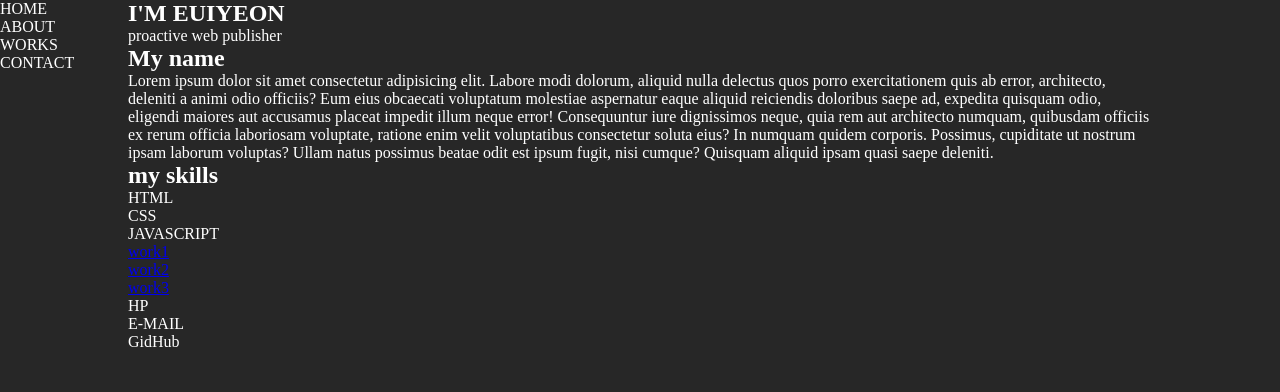
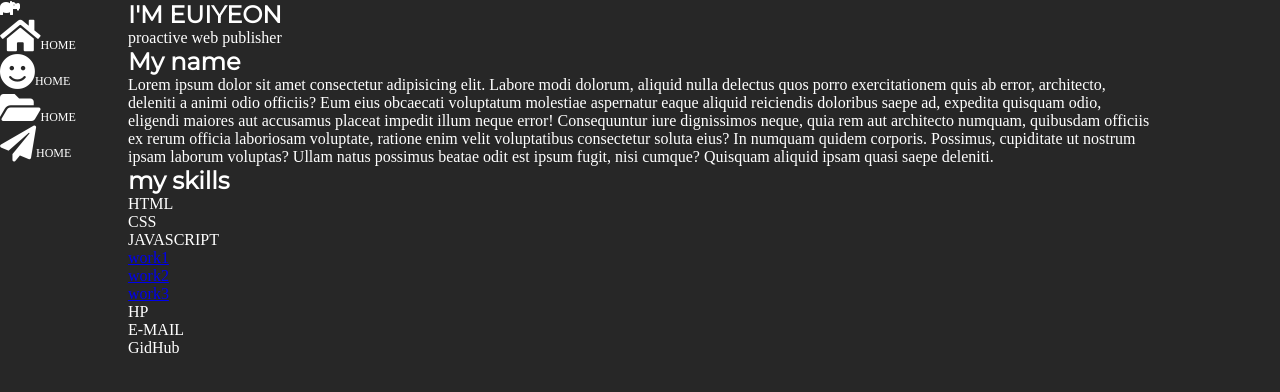
Before and after one commit to rhdmldus/EuiyeonKoyo, a plain HTML site: page index.html in a window 1280 px wide. Drawn offline with Linux system fonts and the light colour scheme.

Commit message:
add fontawesome

```diff
--- a/index.html
+++ b/index.html
@@ -8,14 +8,17 @@
     <link rel="preconnect" href="https://fonts.googleapis.com">
     <link rel="preconnect" href="https://fonts.gstatic.com" crossorigin>
     <link href="https://fonts.googleapis.com/css2?family=Montserrat&display=swap" rel="stylesheet">
+    <link href="https://cdnjs.cloudflare.com/ajax/libs/font-awesome/5.13.0/css/all.min.css" rel="stylesheet">
   </head>
   <body>
+
     <nav class="nav">
+      <i class="fas fa-hippo"></i>
       <ul class="item_list">
-        <li class="item"><a href="#">HOME</a></li>
-        <li class="item"><a href="#">ABOUT</a></li>
-        <li class="item"><a href="#">WORKS</a></li>
-        <li class="item"><a href="#">CONTACT</a></li>
+        <li class="item"><a href="#"><i class="fas fa-home"></i><span>HOME</span></a></li>
+        <li class="item"><a href="#"><i class="fas fa-smile"></i><span>HOME</span></a></li>
+        <li class="item"><a href="#"><i class="fas fa-folder-open"></i><span>HOME</span></a></li>
+        <li class="item"><a href="#"><i class="fas fa-paper-plane"></i><span>HOME</span></a></li>
       </ul>
     </nav>
     <main class="main">
--- a/scss/_variables.scss
+++ b/scss/_variables.scss
@@ -6,3 +6,9 @@ $font-weight: (
     "medium": 500,
     "bold": 700
 );
+$font-family: (
+    "montserrat": ("Montserrat", sans-serif)
+);
+$font-small: 12px;
+$font-medium: 24px;
+$font-large: 36px;
--- a/scss/main.scss
+++ b/scss/main.scss
@@ -20,6 +20,12 @@ body {
         display: inline-block;
         text-decoration:none;
         color:$text-color;
+        i{
+            font-size:$font-large;
+        }
+        span{
+            font-size:$font-small;
+        }
     }
 
 }
@@ -29,6 +35,7 @@ body {
 
     .title {
         font-weight: weight(bold);
+        font-family: map-get($font-family, 'montserrat' );
         &:hover{
             color:pink;
         }
```
Also changed, not shown: css/main.css, 2 other files.
